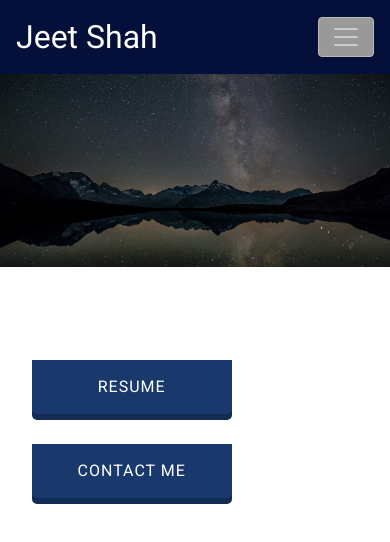
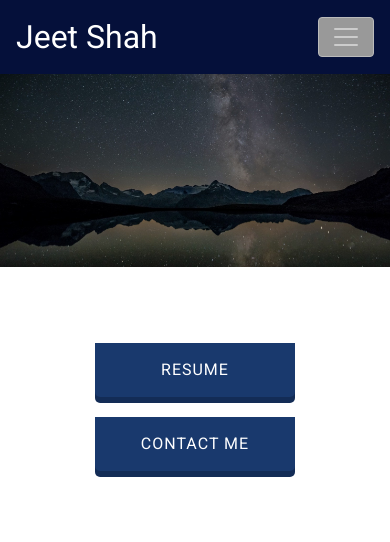
Before and after one commit to shahj14/Honors_React_Site, a React (Create React App) app: page / in a window 390 px wide. Shown: the top 542 px of the page. Built offline with nearby package versions, Linux system fonts and the light colour scheme.

Commit message:
Added mobile responsive styles to home page buttons and resume link

```diff
--- a/src/pages/home/home.css
+++ b/src/pages/home/home.css
@@ -21,7 +21,7 @@
 }
 
 .home-title{
-    font-size: 60px;
+    font-size: 70px;
     text-align: center;
     color: #fff;
 }
@@ -34,7 +34,7 @@
     padding: 15px 0;
     width: 200px;
     display: inline-block;
-    margin: 15px 20px;
+    margin: 10px 20px;
     text-transform: uppercase;
     letter-spacing: 1px;
     font-weight: 400;
@@ -47,11 +47,14 @@
     -moz-transition: none;
     transition: none;
     border-radius: 0 0 5px 5px;
+    text-align: center;
 }
 
 .home-button:hover {
     box-shadow: 0 4px #132c56;
     top: 2px;
+    color: #fff;
+    text-decoration: none;
 }
 
 .home-button:active {
@@ -62,3 +65,14 @@
 .home-button:focus{
     outline: none;
 }
+
+@media(max-width: 600px){
+    .home-button-container{
+        display: flex;
+        flex-direction: column;
+        align-items: center;
+    }
+    .home-title{
+        font-size: 50px;
+    }
+}
--- a/src/pages/home/home.js
+++ b/src/pages/home/home.js
@@ -9,8 +9,9 @@
                 <img className="home-background" src="night_sky.jpeg" alt=""/>
                 <div className="home-content">
                     <h1 className="home-title">&lt;Developer/&gt;</h1>
-                    <div>
-                        <button className="home-button">Resume</button>
+                    <div className="home-button-container">
+                        <a href="https://docs.google.com/document/d/1SYjNTrmshMA6aSTStKdPdqv1qxczVzJdLipOhOwn23g/edit?usp=sharing" target="_blank"
+                                rel="noopener noreferrer" className="home-button">Resume</a>
                         <button className="home-button">Contact Me</button>
                     </div>
                 </div>
```
